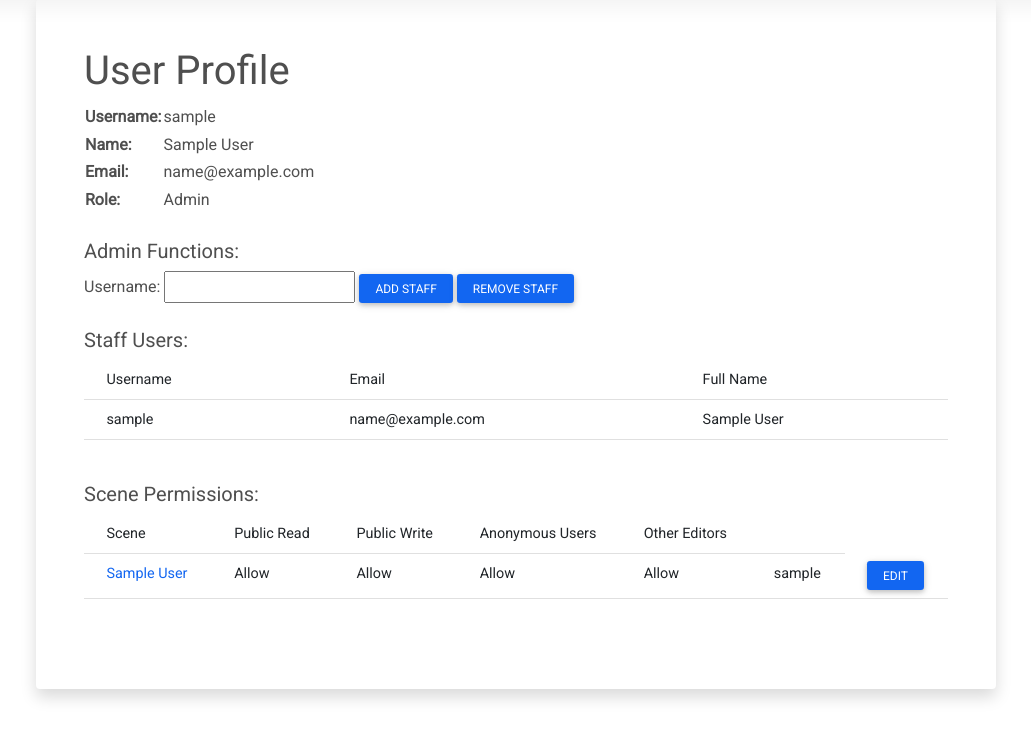
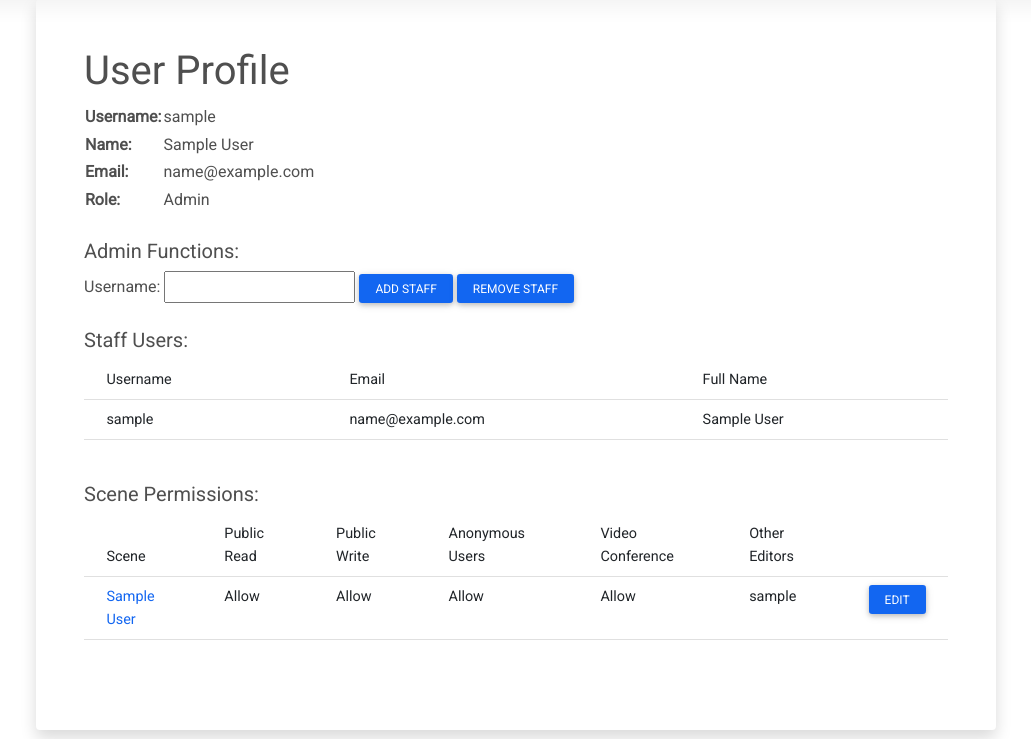
Before and after one commit to arenaxr/arena-account, a Django app: template users/templates/users/user_profile.html in a window 1280 px wide. Shown: the part 61-800 px from the top of the page, without its empty margins (124-1155 px from the left). Run offline with Django 3.2, Linux system fonts and the light colour scheme; the template is opened without the code that fills it: values that come from a table or form of the project are taken from there, others are empty; a user stored in the database is signed in; tables that the repository leaves empty hold one stand-in row (values such as "Sample post").

Commit message:
migration

```diff
--- a/users/templates/users/user_profile.html
+++ b/users/templates/users/user_profile.html
@@ -85,6 +85,7 @@
                     <th>Public Read</th>
                     <th>Public Write</th>
                     <th>Anonymous Users</th>
+                    <th>Video Conference</th>
                     <th>Other Editors</th>
                     <th></th>
                 </thead>
```
Also changed, not shown: users/migrations/0005_scene_video_conference.py (added).
